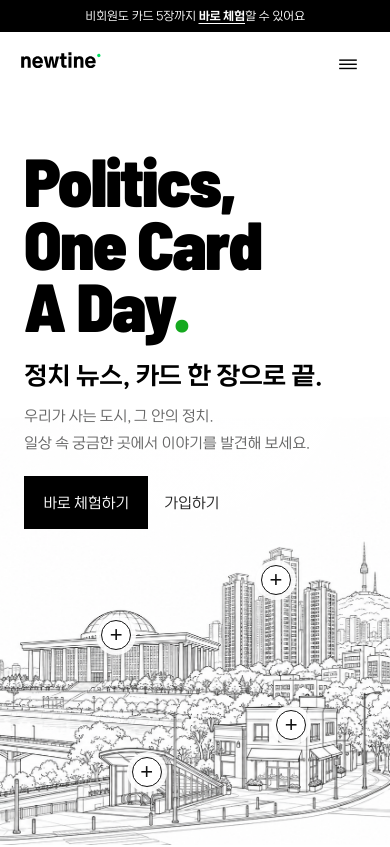
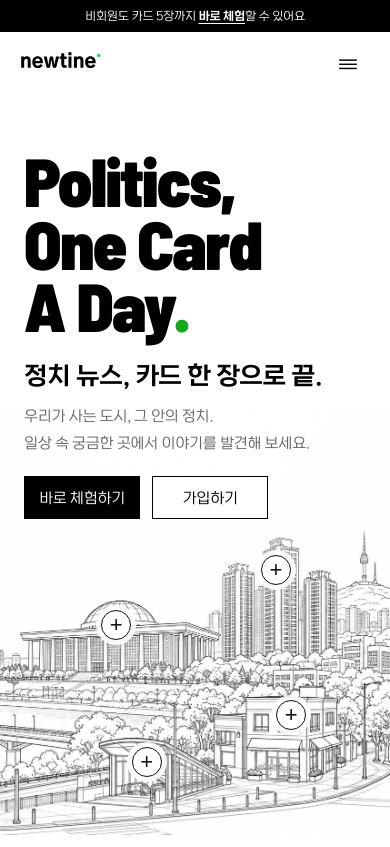
Before and after one commit to newtine-wanted/newtine-landing, a React (Vite) app: page / in a window 390 px wide. Shown: the top 847 px of the page. Built offline with nearby package versions, Linux system fonts and the light colour scheme; a web font is replaced by a local one.

Commit message:
style(hero): 가입 버튼 박스와 CTA 크기 및 간격 조정

```diff
--- a/src/components/Hero.css
+++ b/src/components/Hero.css
@@ -5,7 +5,7 @@
 .city-period { color: var(--green); }
 .hero.city-hero h2 { font-size: clamp(21px, 2vw, 28px); margin-bottom: 15px; }
 .city-hero .hero-description { font-size: 15px; line-height: 1.8; color: #666; }
-.city-hero .hero-actions { gap: 22px; margin-top: 24px; flex-wrap: wrap; }
+.city-hero .hero-actions { gap: 16px; margin-top: 24px; flex-wrap: wrap; }
 .city-hero .hero-actions .button { min-height: 48px; }
 .city-hero .hero-actions .text-link { color: #222; font-size: 13px; }
 .city-scene { position: absolute; bottom: clamp(56px, 5vw, 90px); left: 0; width: 100%; aspect-ratio: 1672 / 941; }
@@ -45,7 +45,7 @@
   .hero.city-hero h2 { font-size: 22px; margin-bottom: 12px; }
   .city-hero .hero-description { font-size: 13px; }
   .city-hero .hero-description br { display: block; }
-  .city-hero .hero-actions { flex-direction: row; align-items: center; gap: 16px; margin-top: 20px; }
+  .city-hero .hero-actions { flex-direction: row; align-items: center; gap: 12px; margin-top: 20px; }
   .city-hero .hero-actions .button { width: auto; font-size: 12px; padding-inline: 18px; }
   .city-hero .hero-actions .text-link { align-self: auto; font-size: 12px; }
   .city-scene { position: relative; bottom: auto; left: -95%; width: 195%; margin-top: -112px; }
@@ -132,3 +132,15 @@
   .city-story-lines p { font-size: 13px; }
   .city-story-hint, .city-story-footer a { font-size: 12px; }
 }
+
+/* Match the two hero actions while keeping signup white. */
+.city-hero .hero-actions { display:inline-grid; grid-template-columns:repeat(2, minmax(0, 1fr)); max-width:100%; }
+.city-hero .hero-actions .button { min-height:44px; padding:10px 24px; }
+.city-hero .hero-actions .hero-signup { background:#fff; color:#000; border-color:#000; }
+.city-hero .hero-actions .hero-signup:hover { background:#f5f5f5; border-color:#000; }
+@media (max-width:760px) {
+  .city-hero .hero-actions .button { min-height:42px; padding:9px 14px; }
+}
+@media (max-width:360px) {
+  .city-hero .hero-actions .button { padding-inline:10px; }
+}
--- a/src/components/Hero.tsx
+++ b/src/components/Hero.tsx
@@ -67,7 +67,7 @@ export function Hero() {
         <p className="hero-description">우리가 사는 도시, 그 안의 정치.<br />일상 속 궁금한 곳에서 이야기를 발견해 보세요.</p>
         <div className="hero-actions">
           <StartLink className="button" destination="serviceUrl">바로 체험하기</StartLink>
-          <StartLink className="text-link" destination="signupUrl">가입하기</StartLink>
+          <StartLink className="button hero-signup" destination="signupUrl">가입하기</StartLink>
         </div>
       </div>
       <div className="city-scene" aria-label="우리 일상과 연결된 정치 이야기">
```
